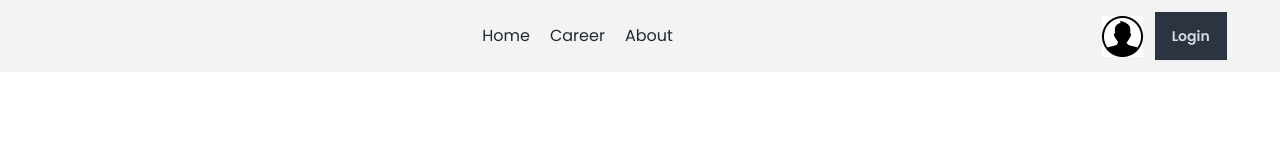
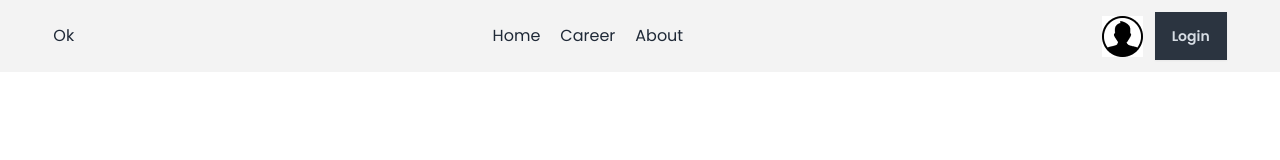
Before and after one commit to rownakabdullahomi/React_Dragon_News_M9M52, a React (Vite) app: page /auth in a window 1280 px wide. Shown: the top 160 px of the page. Built offline with nearby package versions, Linux system fonts and the light colour scheme.

Commit message:
AuthContext created in AuthProvider

```diff
--- a/src/components/Navbar.jsx
+++ b/src/components/Navbar.jsx
@@ -1,10 +1,13 @@
 import { Link } from "react-router-dom";
 import userIcon from "../assets/user.png"
+import { useContext } from "react";
+import { AuthContext } from "../provider/AuthProvider";
 
 const Navbar = () => {
+    const {test} = useContext(AuthContext);
     return (
         <div className="flex justify-between items-center">
-            <div></div>
+            <div>{test}</div>
             <div className="nav space-x-5">
                 <Link to={"/"}>Home</Link>
                 <Link to={"/career"}>Career</Link>
--- /dev/null
+++ b/src/firebase/firebase.config.js
@@ -0,0 +1,19 @@
+// Import the functions you need from the SDKs you need
+import { initializeApp } from "firebase/app";
+// TODO: Add SDKs for Firebase products that you want to use
+// https://firebase.google.com/docs/web/setup#available-libraries
+
+// Your web app's Firebase configuration
+const firebaseConfig = {
+  apiKey: "AIzaSyBXTOseINZHXIOp1BHeagBCdoFo5o1fw6k",
+  authDomain: "react-dragon-news-c0e20.firebaseapp.com",
+  projectId: "react-dragon-news-c0e20",
+  storageBucket: "react-dragon-news-c0e20.firebasestorage.app",
+  messagingSenderId: "559524015701",
+  appId: "1:559524015701:web:fc6e3b10753d2a41dfeedc"
+};
+
+// Initialize Firebase
+const app = initializeApp(firebaseConfig);
+
+export default app;
--- /dev/null
+++ b/src/provider/AuthProvider.jsx
@@ -0,0 +1,20 @@
+/* eslint-disable react-refresh/only-export-components */
+/* eslint-disable react/prop-types */
+import { createContext } from "react";
+
+export const AuthContext = createContext();
+
+const AuthProvider = ({children}) => {
+    const test = "Ok";
+
+    const authInfo = {
+        test
+    }
+
+
+  return <AuthContext.Provider value={authInfo}>
+    {children}
+  </AuthContext.Provider>;
+};
+
+export default AuthProvider;
```
Also changed, not shown: src/main.jsx (+12 -9 lines).
